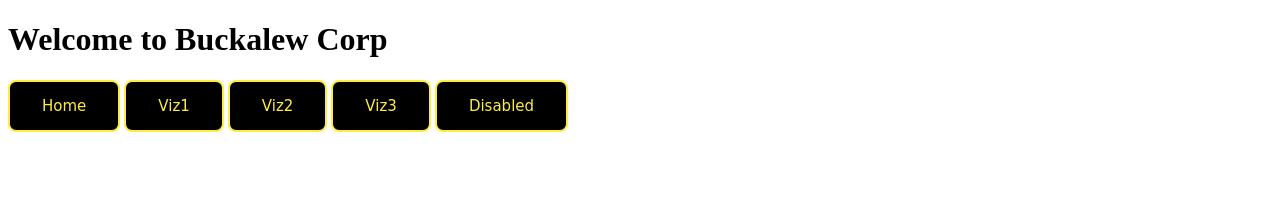
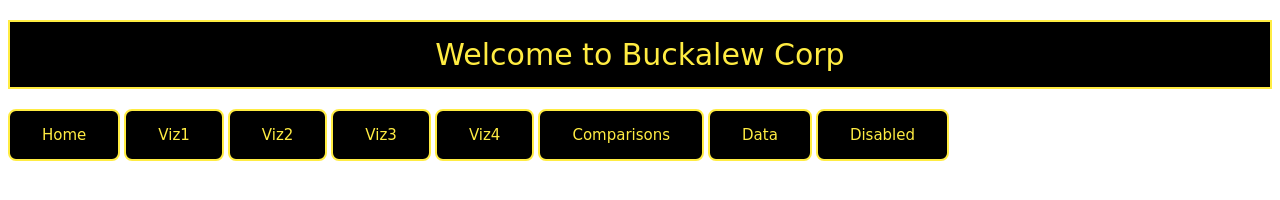
Before and after one commit to eddie0rNot/Web-Design-Challenge, a plain HTML site: page index.html in a window 1280 px wide. Drawn offline with Linux system fonts and the light colour scheme.

Commit message:
updated index file

```diff
--- a/css/indexstylesheet.css
+++ b/css/indexstylesheet.css
@@ -1,3 +1,16 @@
+h1{
+    align: center;
+    font: 30px cursive, serif;
+    background-color:  rgb(0, 0, 0);
+    font-color: rgb(255, 236, 66);
+    border: 2px solid;
+    border-color:  rgb(255, 236, 66);
+    color: rgb(255, 236, 66);
+    padding: 15px 32px;
+    text-align: center;
+    text-decoration: none;
+}
+
 a {
     align: left;
     font: 15px cursive, serif;
--- a/index.html
+++ b/index.html
@@ -7,20 +7,22 @@
         <link rel="stylesheet" type="text/css" href="css\indexstylesheet.css">
 
         <h1>Welcome to Buckalew Corp</h1>
-
-      </head>
+    </head>
+    <body>
       <nav class="navbar navbar-expand-lg navbar-light bg-light">
         <div class="container-fluid">
           <a class="navbar-brand" href="#">Home</a>
               <a class="nav-link1" href="#">Viz1</a>
               <a class="nav-link2" href="#">Viz2</a>
               <a class="nav-link3" href="#">Viz3</a>
+              <a class="nav-link4" href="#">Viz4</a>
+              <a class="nav-link5" href="#">Comparisons</a>
+              <a class="nav-link6" href="#">Data</a>
               <a class="nav-link disabled" href="#" tabindex="-1" aria-disabled="true">Disabled</a>
         </div>
       </nav>
 
-
-<body>
+    <body>
 
 </body>
 
```
